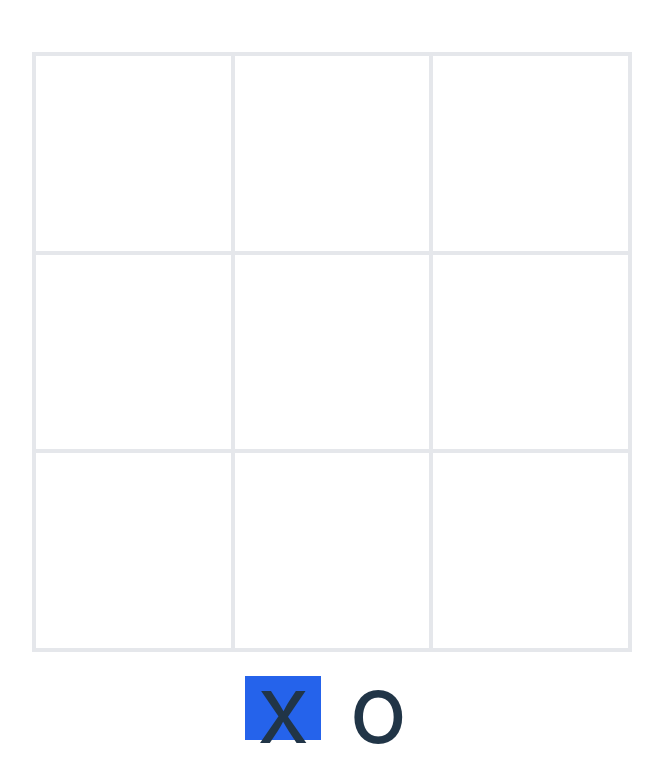
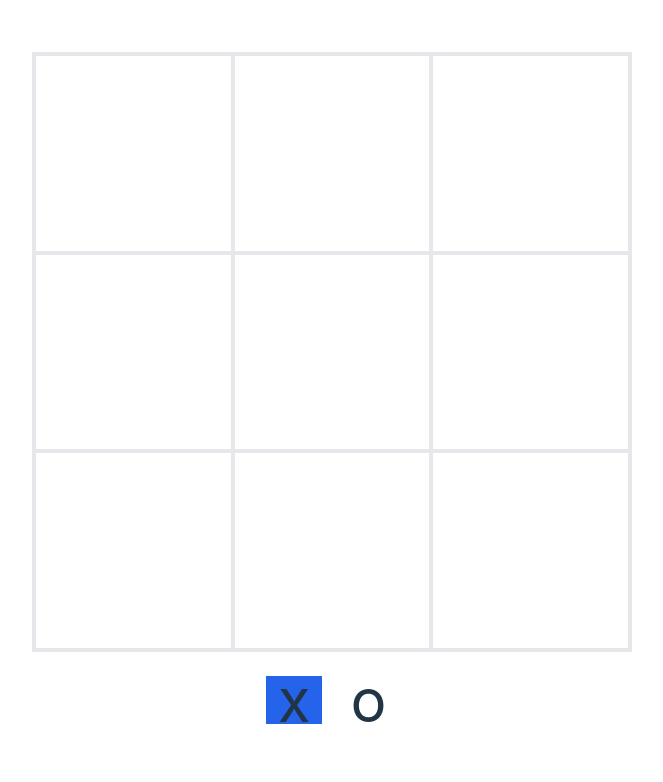
Before and after one commit to davidzz-code/Tic_tac_loco, a React (Vite) app: page / in a window 1280 px wide. Shown: the top 782 px of the page, without its empty margins (308-971 px from the left). Built offline with nearby package versions, Linux system fonts and the light colour scheme.

Commit message:
feat: Update Square component styling and add index parameter to updateBoard function

```diff
--- a/src/components/Square.jsx
+++ b/src/components/Square.jsx
@@ -1,12 +1,12 @@
-export default function Square({children, updateBoard, isSelected, style}) {
-  const className = isSelected ? 'bg-blue-600' : ''
+export default function Square({children, index, updateBoard, isSelected, style}) {
+  const className = isSelected ? 'bg-blue-600 hover:bg-blue-600' : ''
 
   function handleClick() {
-    updateBoard()
+    updateBoard(index)
   }
   return (
     <div
-      className={`w-full h-full flex justify-center items-center text-8xl border-2 border-gray-200 hover:bg-gray-700 hover:cursor-pointer rounded-none hover:border-gray-200 ${className} ${style}`}
+      className={`aspect-square flex justify-center items-center text-6xl border-2 border-gray-200 hover:bg-gray-700 hover:cursor-pointer rounded-none hover:border-gray-200 ${style} ${className}`}
       onClick={handleClick}
     >{children}</div>
   )
```
